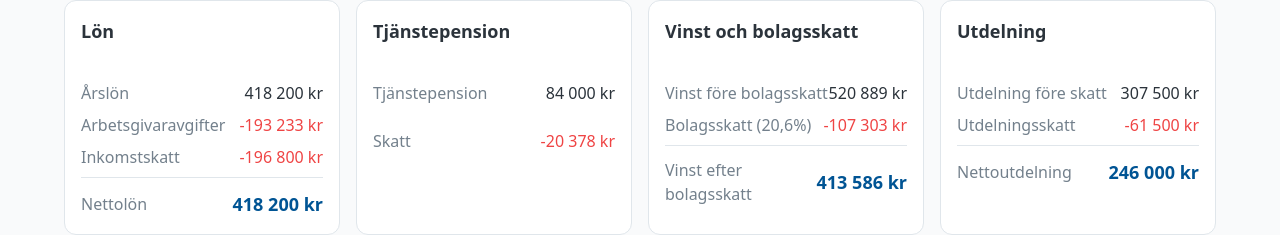
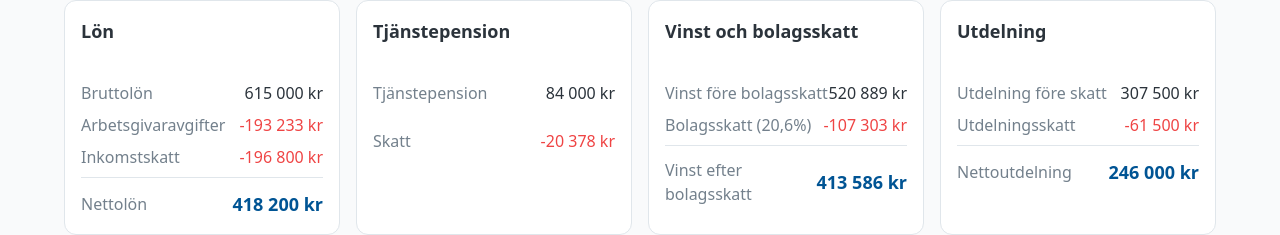
Before and after one commit to jockewe7/wage-wizard, a Next.js app: page /avancerad-kalkylator in a window 1280 px wide. Shown: the part 477-712 px from the top of the page. Built offline with nearby package versions, Linux system fonts and the light colour scheme.

Commit message:
Fix gross income calculation and display in SimpleCalculator and CalculatorResults

```diff
--- a/src/app/(calculator)/components/AdvancedCalculator.tsx
+++ b/src/app/(calculator)/components/AdvancedCalculator.tsx
@@ -27,8 +27,6 @@ export const AdvancedCalculator = () => {
     setResults(newResults);
   };
 
-
-
   return (
     <div className='w-full max-w-6xl mx-auto space-y-4'>
       <AdvancedCalculatorInputs onResultsChange={handleResultsChange} />
--- a/src/app/(calculator)/components/CalculatorResults.tsx
+++ b/src/app/(calculator)/components/CalculatorResults.tsx
@@ -18,12 +18,13 @@ export const CalculatorResults = ({ results }: CalculatorResultsProps) => {
       <Card className='p-4 shadow-(--shadow-card)'>
         <h3 className='text-lg font-semibold mb-3 text-foreground'>Lön</h3>
         <div className='space-y-2'>
-          <ResultLabel value={results.netSalary} label="Årslön" />
+          <ResultLabel value={results.netSalary + results.incomeTax} label="Bruttolön" />
           <ResultDeduction value={results.employerContributions} label="Arbetsgivaravgifter" />
           <ResultDeduction value={results.incomeTax} label="Inkomstskatt" />
           <ResultTotal value={results.netSalary} label="Nettolön" />
         </div>
       </Card>
+
 
       <Card className='p-4 shadow-(--shadow-card)'>
         <h3 className='text-lg font-semibold mb-3 text-foreground'>
```
